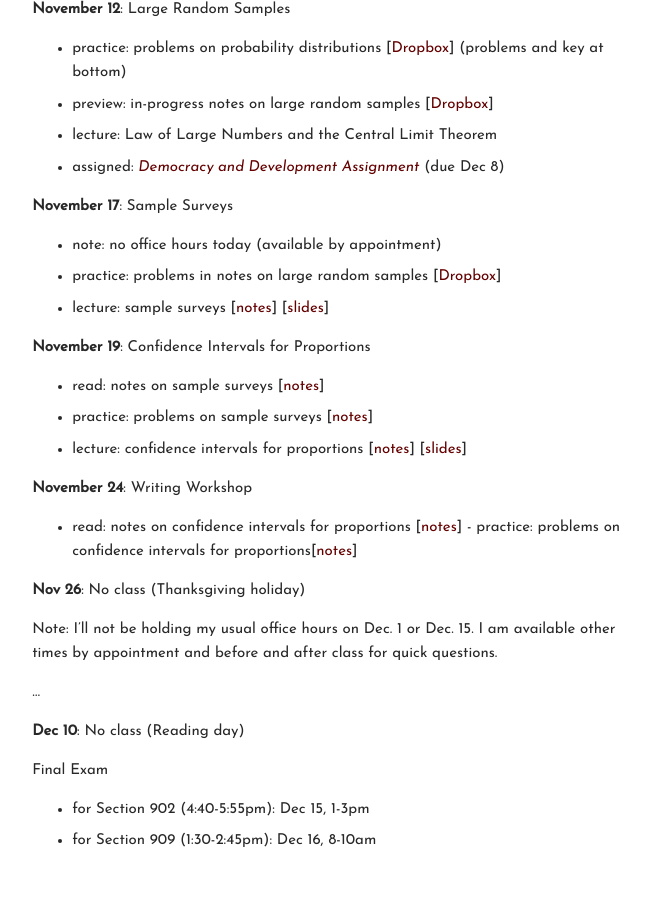
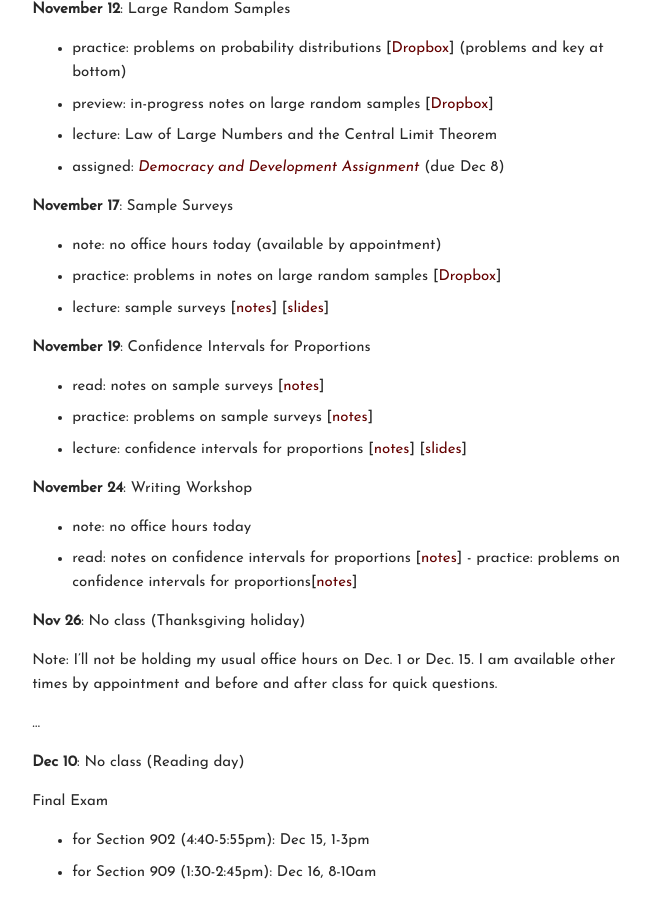
Before and after one commit to carlislerainey/carlislerainey.github.io, a Jekyll site: the page built from teaching/pols-209/index.md, in a window 1280 px wide and 900 px high, scrolled down 4148 px. Shown: the whole window, without its empty margins (430-1080 px from the left). Built offline with Jekyll 4.4.1, drawn with Linux system fonts in a browser that asks for light colours; before the commit the page ends 5016 px from its top, so only the background shows below that.

Commit message:
fix typos

```diff
--- a/teaching/pols-209/index.md
+++ b/teaching/pols-209/index.md
@@ -166,7 +166,8 @@ lecture: discussion of writing
 - lecture: confidence intervals for proportions [[notes](https://www.dropbox.com/s/xu5b2myv48uhzpn/notes-cis.pdf?dl=0)] [[slides](https://www.dropbox.com/s/1mn3qp34f7275x8/slides-cis.pdf?dl=0)]
 
 **November 24**: Writing Workshop
-- read: notes on confidence intervals for proportions [[notes](https://www.dropbox.com/s/xu5b2myv48uhzpn/notes-cis.pdf?dl=0)]       - practice: problems on confidence intervals for proportions[[notes](https://www.dropbox.com/s/xu5b2myv48uhzpn/notes-cis.pdf?dl=0)]
+- note: no office hours today
+- read: notes on confidence intervals for proportions [[notes](https://www.dropbox.com/s/xu5b2myv48uhzpn/notes-cis.pdf?dl=0)]         - practice: problems on confidence intervals for proportions[[notes](https://www.dropbox.com/s/xu5b2myv48uhzpn/notes-cis.pdf?dl=0)]
 
 **Nov 26**: No class (Thanksgiving holiday)
 
```
